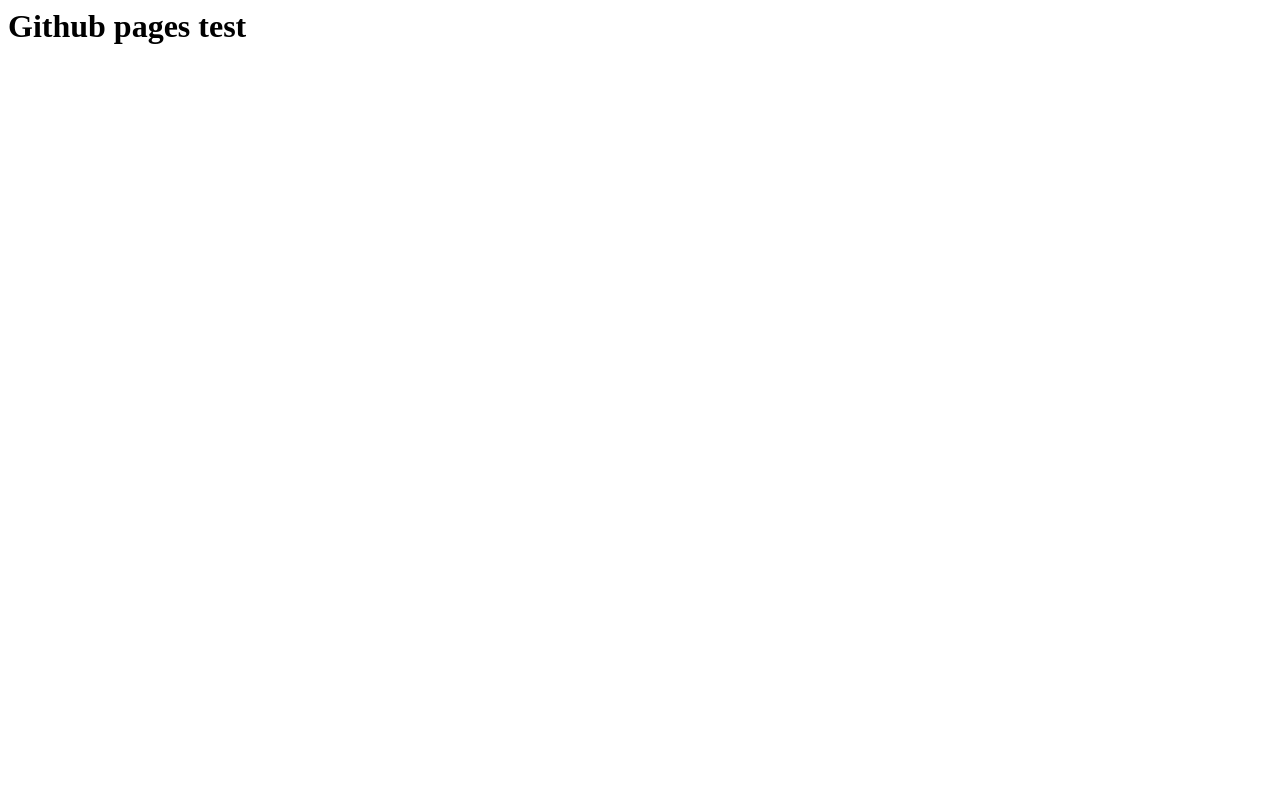
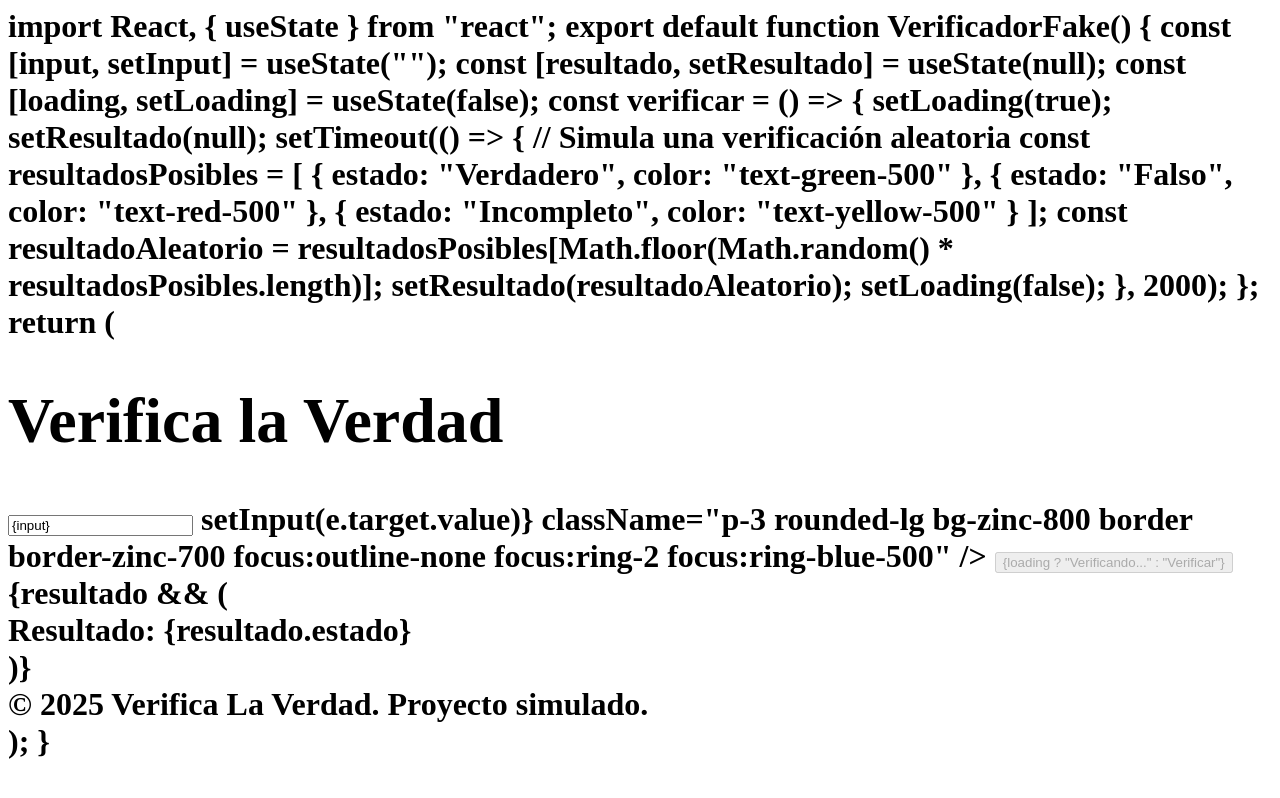
Before and after one commit to Juan-Eliseo/Verificamos-la-verdad, a plain HTML site: page index.html in a window 1280 px wide. Drawn offline with Linux system fonts and the light colour scheme.

Commit message:
Update index.html

```diff
--- a/index.html
+++ b/index.html
@@ -1 +1,57 @@
-<h1>Github pages test</h1>
+<h1>import React, { useState } from "react";
+
+export default function VerificadorFake() {
+  const [input, setInput] = useState("");
+  const [resultado, setResultado] = useState(null);
+  const [loading, setLoading] = useState(false);
+
+  const verificar = () => {
+    setLoading(true);
+    setResultado(null);
+
+    setTimeout(() => {
+      // Simula una verificación aleatoria
+      const resultadosPosibles = [
+        { estado: "Verdadero", color: "text-green-500" },
+        { estado: "Falso", color: "text-red-500" },
+        { estado: "Incompleto", color: "text-yellow-500" }
+      ];
+      const resultadoAleatorio =
+        resultadosPosibles[Math.floor(Math.random() * resultadosPosibles.length)];
+
+      setResultado(resultadoAleatorio);
+      setLoading(false);
+    }, 2000);
+  };
+
+  return (
+    <main className="min-h-screen bg-zinc-900 text-white flex flex-col items-center justify-center p-4">
+      <h1 className="text-4xl font-bold mb-6 text-center">Verifica la Verdad</h1>
+      <div className="w-full max-w-xl flex flex-col gap-4">
+        <input
+          type="text"
+          placeholder="Escribe una afirmación para verificar..."
+          value={input}
+          onChange={(e) => setInput(e.target.value)}
+          className="p-3 rounded-lg bg-zinc-800 border border-zinc-700 focus:outline-none focus:ring-2 focus:ring-blue-500"
+        />
+        <button
+          onClick={verificar}
+          disabled={loading || !input}
+          className="bg-blue-600 hover:bg-blue-700 transition rounded-lg py-2 font-semibold disabled:opacity-50"
+        >
+          {loading ? "Verificando..." : "Verificar"}
+        </button>
+        {resultado && (
+          <div className={`mt-4 text-center text-2xl font-bold ${resultado.color}`}>
+            Resultado: {resultado.estado}
+          </div>
+        )}
+      </div>
+      <footer className="mt-10 text-zinc-500 text-sm">
+        © 2025 Verifica La Verdad. Proyecto simulado.
+      </footer>
+    </main>
+  );
+}
+</h1>
```
